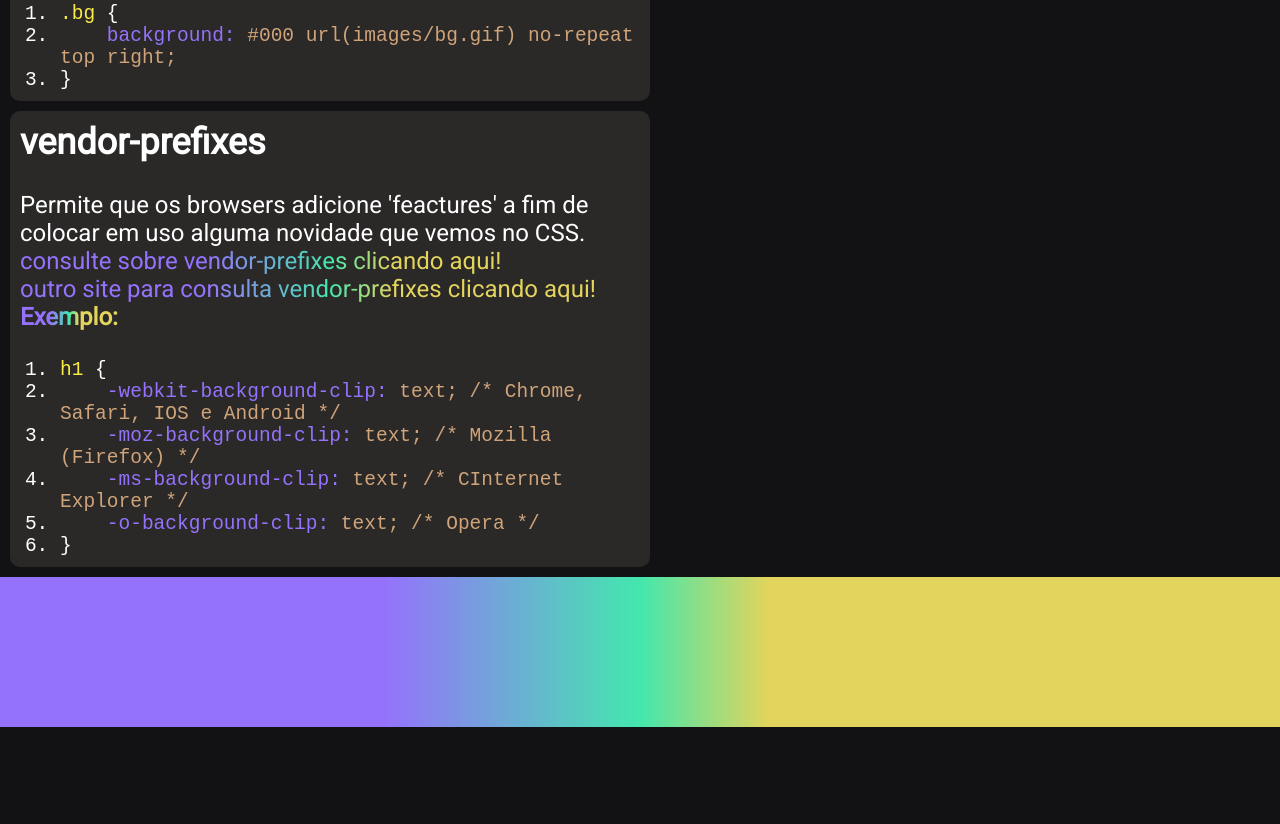
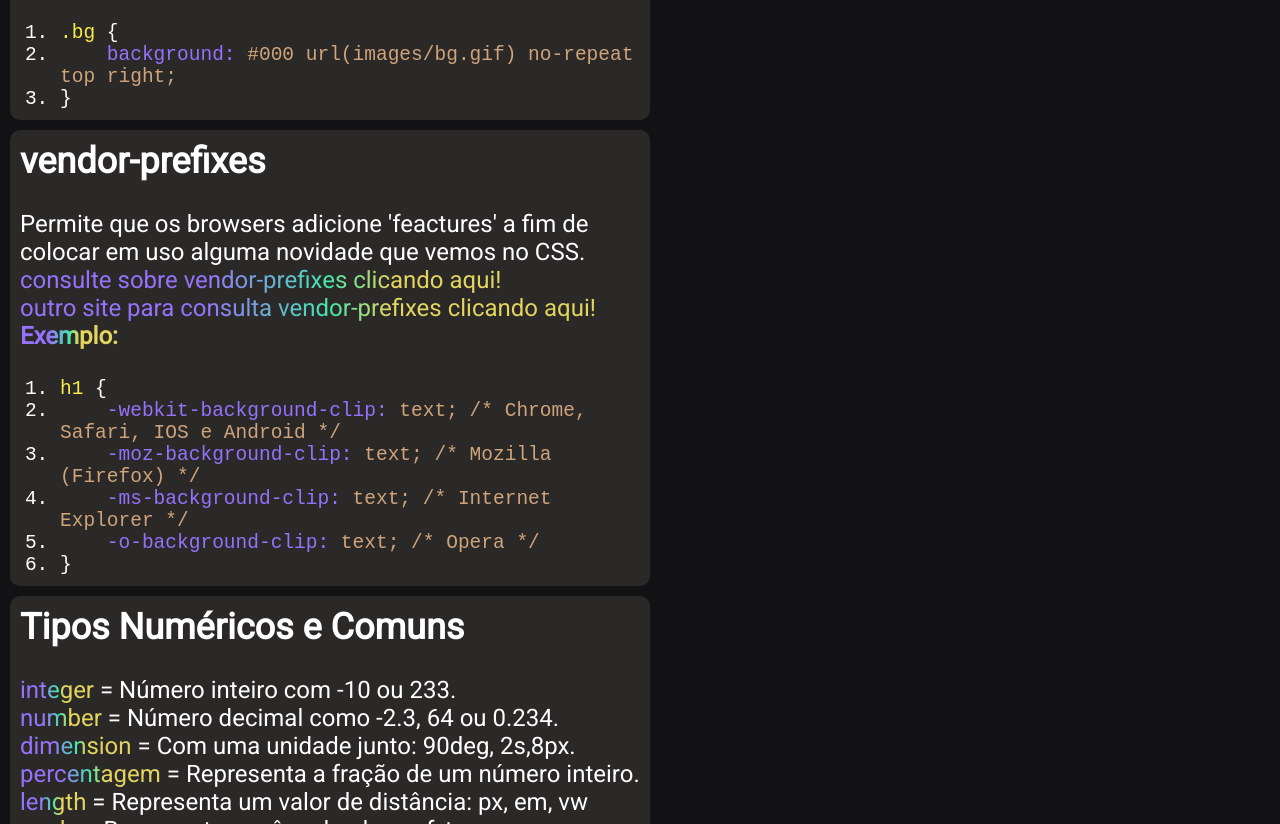
Before and after one commit to etmjr03/conceitos-CSS, a plain HTML site: page index.html in a window 1280 px wide. Shown: the part 1976-2800 px from the top of the page. Before the commit the page ends 2703 px from the top, so only its background shows below. Drawn offline with Linux system fonts and the light colour scheme.

Commit message:
Adicionando tipos numericos e comuns

```diff
--- a/index.html
+++ b/index.html
@@ -22,6 +22,7 @@
             <li><a href="#cascata">cascata</a></li>
             <li><a href="#shorthand">shorthand</a></li>
             <li><a href="#vendor-prefixes">vendor-prefixes</a></li>
+            <li><a href="#numericos-comuns">Tipos Numericos e Comuns</a></li>
         </ul>
     </div>
 
@@ -195,7 +196,7 @@
                         <li><span class="amarelo">h1 </span>{</li>
                         <li>&nbsp&nbsp&nbsp&nbsp<span class="roxo">-webkit-background-clip:</span><span class="marrom"> text; /* Chrome, Safari, IOS e Android */</span></li>
                         <li>&nbsp&nbsp&nbsp&nbsp<span class="roxo">-moz-background-clip:</span><span class="marrom"> text; /* Mozilla (Firefox) */</span></li>
-                        <li>&nbsp&nbsp&nbsp&nbsp<span class="roxo">-ms-background-clip:</span><span class="marrom"> text; /* CInternet Explorer */</span></li>
+                        <li>&nbsp&nbsp&nbsp&nbsp<span class="roxo">-ms-background-clip:</span><span class="marrom"> text; /* Internet Explorer */</span></li>
                         <li>&nbsp&nbsp&nbsp&nbsp<span class="roxo">-o-background-clip:</span><span class="marrom"> text; /* Opera */</span></li>
                         <li>}</li>
                     </ol>
@@ -204,6 +205,32 @@
         </p>
     </div>
 
+    <div class="codigo" id="numericos-comuns">
+        <h2>
+            Tipos Numéricos e Comuns
+        </h2>
+
+        <br>
+
+        <p><span class="gradient">integer</span> = Número inteiro com -10 ou 233.</p>
+
+        <p><span class="gradient">number</span> = Número decimal como -2.3, 64 ou 0.234.</p>
+
+        <p><span class="gradient">dimension</span> = Com uma unidade junto: 90deg, 2s,8px.</p>
+
+        <p><span class="gradient">percentagem</span> = Representa a fração de um número inteiro.</p>
+
+        <p><span class="gradient">length</span> = Representa um valor de distância: px, em, vw</p>
+
+        <p><span class="gradient">angle</span> = Representa um ângulo: deg, raf, tunr.</p>
+
+        <p><span class="gradient">time</span> = Representa um tempo: s, ms.</p>
+
+        <p><span class="gradient">resolution</span> = Representa resoluções para dispositivos: dpi.</p>
+
+        <p class="gradient"><a href="https://developer.mozilla.org/pt-BR/" style="color: transparent;" target="_blank">Consultar documentação clicando aqui!</a></p>
+    </div>
+
     <footer class="footer">
     </footer>
 </body>
```
